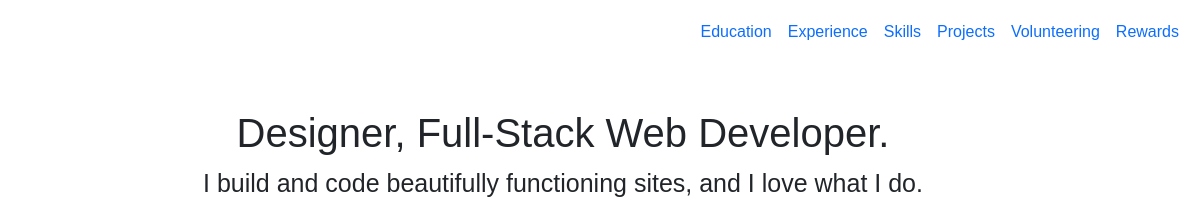
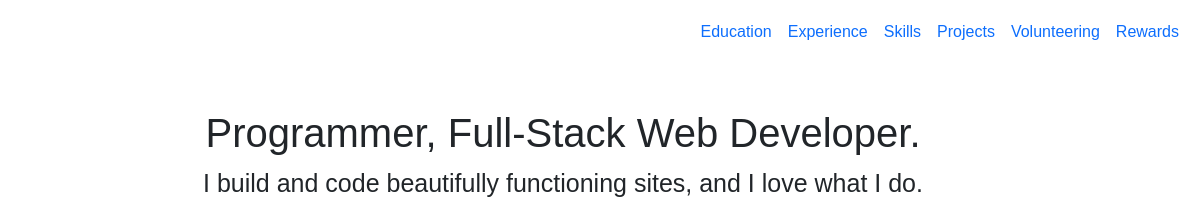
Before and after one commit to dalgama/dalgama.github.io, a plain HTML site: page index.html in a window 1280 px wide. Shown: the top 216 px of the page, 77-1280 px from the left. Drawn offline with nearby package versions, Linux system fonts and the light colour scheme.

Commit message:
changed heading

```diff
--- a/index.html
+++ b/index.html
@@ -45,7 +45,7 @@
 	<div class="main">
 		<!-- <div class="parallax"></div> -->
 		<div class = "intro" id = "intro">
-			<h1>Designer, Full-Stack Web Developer.</h1>
+			<h1>Programmer, Full-Stack Web Developer.</h1>
 			<p>
 				I build and code beautifully functioning sites, and I love what I do.
 			</p>
```
